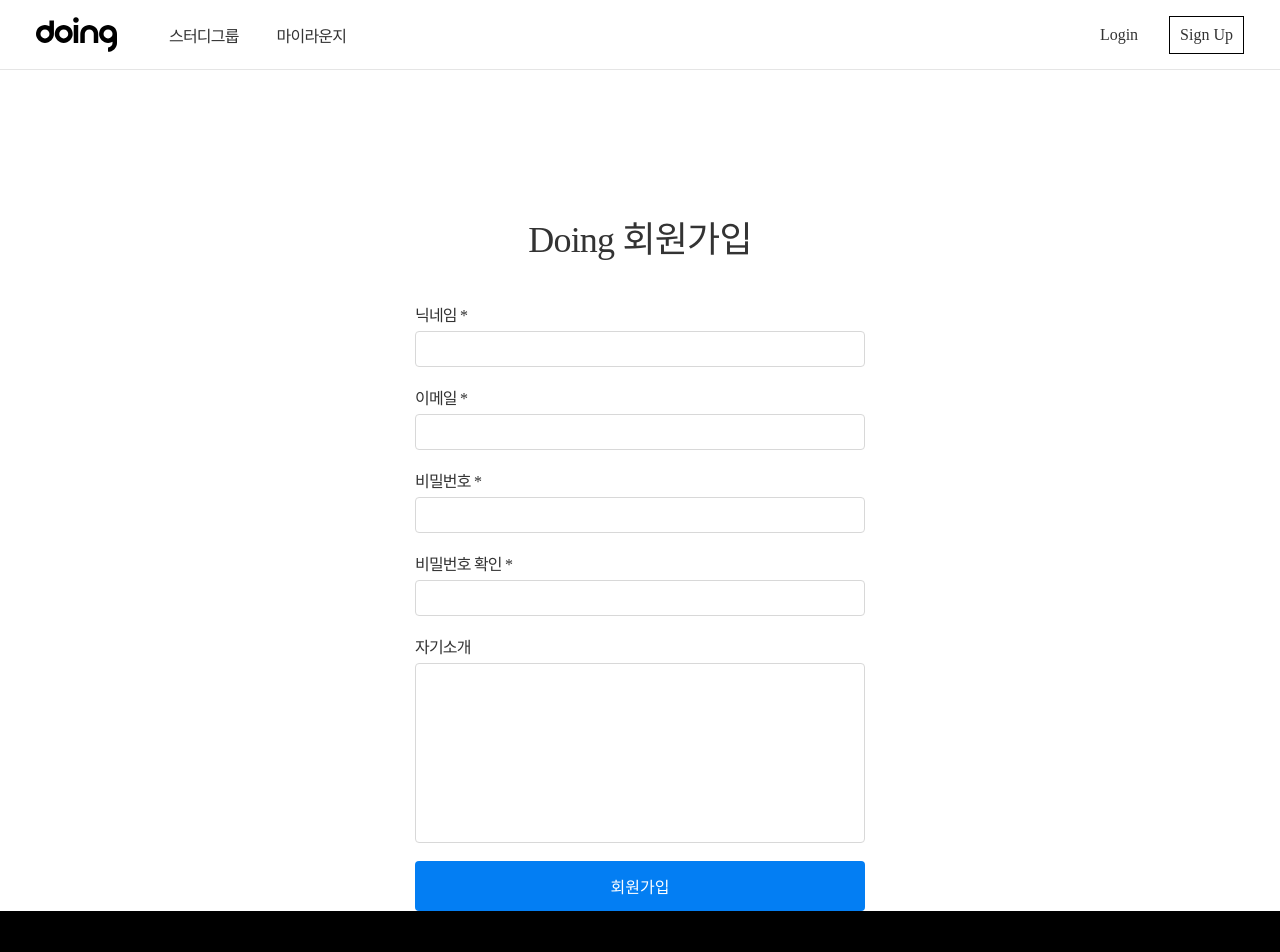
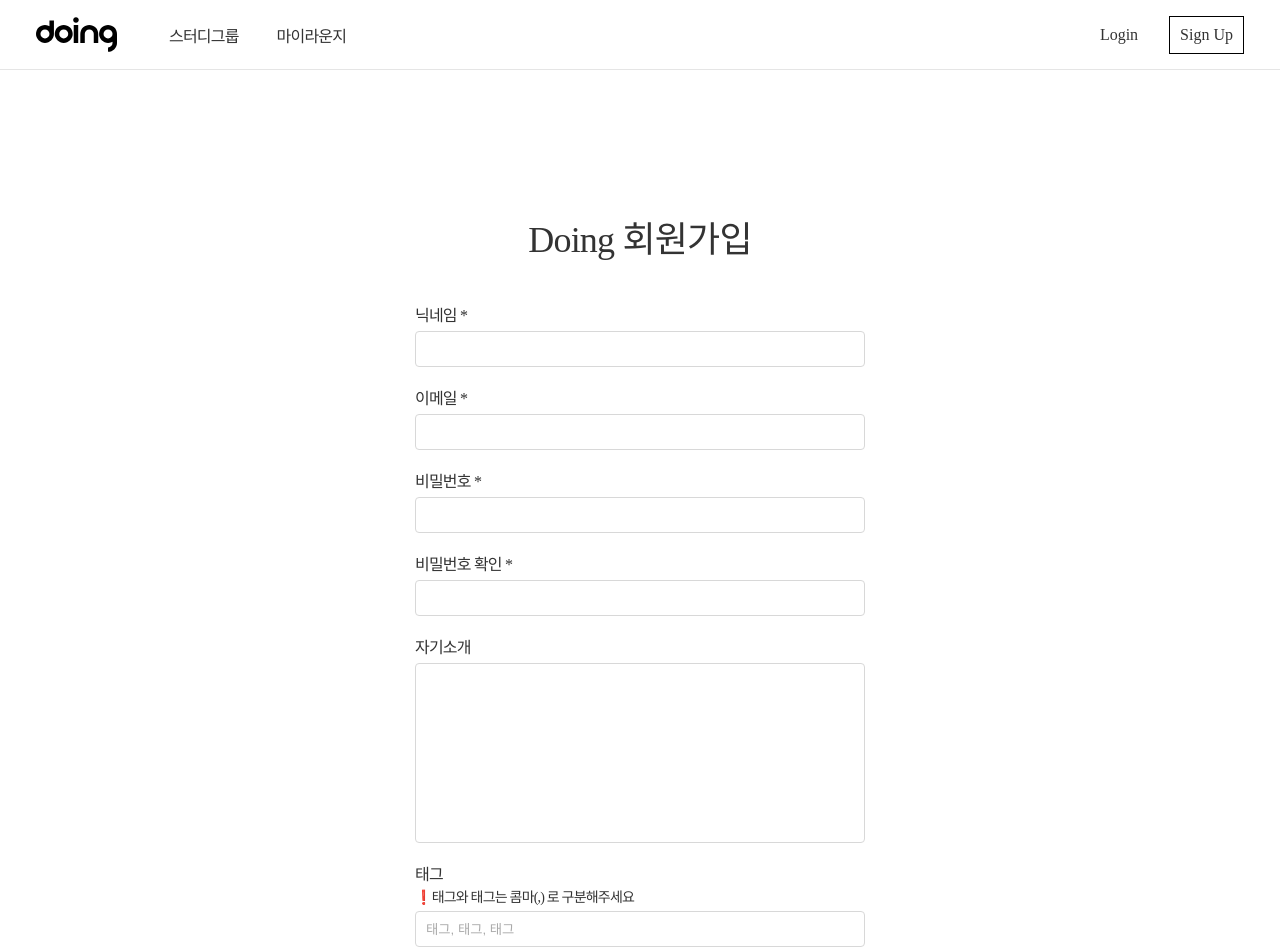
Before and after one commit to geniee1220/project-doing, a React (Vite) app: page /register in a window 1280 px wide. Shown: the top 952 px of the page. Built offline with nearby package versions, Linux system fonts and the light colour scheme; no server answers; the database is empty.

Commit message:
Update : Changed the style of the Register page

```diff
--- a/src/pages/Register.tsx
+++ b/src/pages/Register.tsx
@@ -11,6 +11,7 @@
 // react-router
 import { useNavigate } from "react-router";
 
+// react-hook-form
 import { useForm } from "react-hook-form";
 
 // components
@@ -26,12 +27,13 @@
   password: string;
   passwordConfirm?: string;
   selfIntroduction?: string;
+  tag?: string;
 }
 
 function Register() {
   const firebaseStore = "users";
   const navigate = useNavigate();
-  const ref = useRef<HTMLInputElement | HTMLTextAreaElement>(null);
+  // const ref = useRef<HTMLInputElement | HTMLTextAreaElement>(null);
 
   const [isRegistered, setIsRegistered] = useState(false);
   const [isAlreadyRegistered, setIsAlreadyRegistered] = useState(false);
@@ -63,17 +65,14 @@
       email: user.email,
       password: user.password,
       selfIntroduction: user.selfIntroduction,
+      tag: user.tag ? user.tag.split(",") : [],
     });
     return firebaseUser;
   };
 
   const { mutate, isLoading } = useMutation(registerUser, {
     onSuccess: () => {
-      setIsRegistered(true);
-
-      if (isRegistered) {
-        navigate("/login");
-      }
+      navigate("/login");
     },
   });
 
@@ -92,6 +91,7 @@
         email: data.email,
         password: data.password,
         selfIntroduction: data.selfIntroduction,
+        tag: data.tag,
       });
     } catch (error) {
       console.log(error);
@@ -172,14 +172,30 @@
           {...register("selfIntroduction")}
         />
 
+        {/* 태그  */}
+        <Input
+          type="text"
+          label="태그"
+          inputDescription="❗태그와 태그는 콤마(,) 로 구분해주세요"
+          placeholder="태그, 태그, 태그"
+          width="488px"
+          errors={errors}
+          {...register("tag", {
+            pattern: {
+              value: /^[가-힣a-zA-Z\s,]+$/,
+              message: "콤마(,)를 제외한 특수문자는 들어갈 수 없습니다",
+            },
+          })}
+        ></Input>
+
         {/* 회원가입 */}
         <Button
           type="submit"
           width="100%"
           height="50px"
           buttonType="primary"
-          rounded={true}
           disabled={isLoading}
+          rounded
         >
           {isLoading ? "회원가입 중..." : "회원가입"}
         </Button>
```
